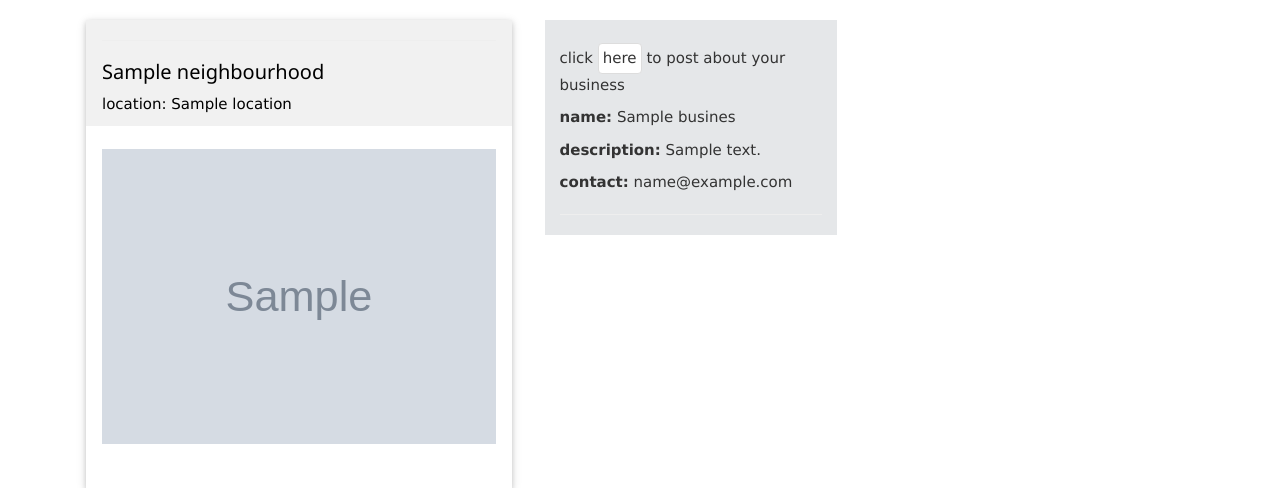
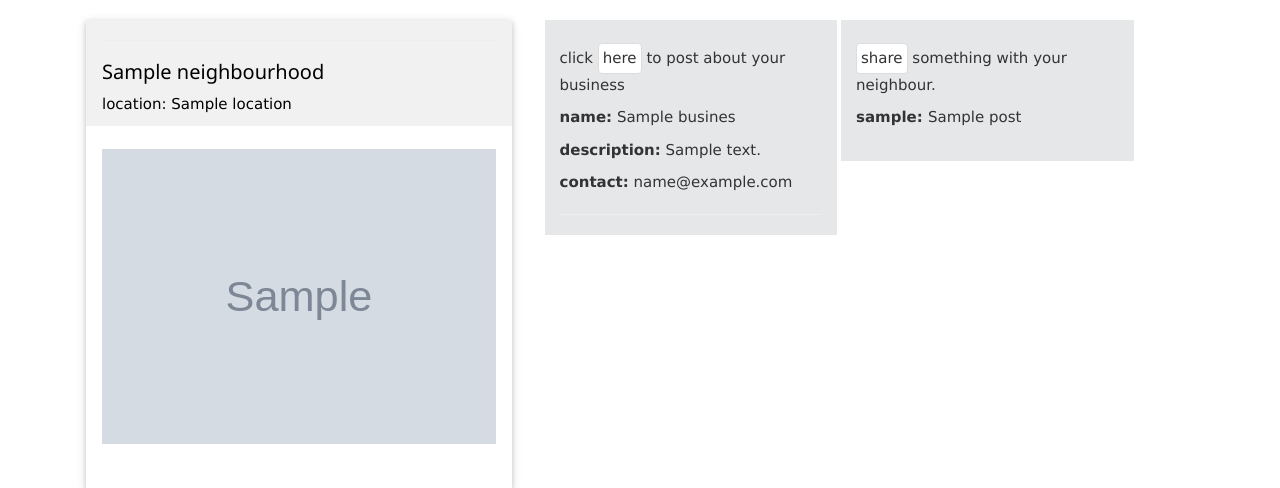
Before and after one commit to LincolnMoki/neighborhood, a Django app: template neighborhood/templates/details.html in a window 1280 px wide. Shown: the top 488 px of the page. Run offline with Django 3.2, Linux system fonts and the light colour scheme; the template is opened without the code that fills it: most values are stand-ins (such as "Sample title", 1, 10 or a date in 2020); grey boxes marked "Sample" are stand-in pictures; some libraries are stand-ins or nearby versions.

Commit message:
added a div style and a class img thumbnail for post

```diff
--- a/neighborhood/templates/details.html
+++ b/neighborhood/templates/details.html
@@ -43,6 +43,23 @@
               {%endif%}
           </div>
 
+          <div style="background-color:#E5E7E9; margin-top:20px; margin-right:2px; margin-left:2px;" class="col-md-3">
+            <br>
+              <p><a class="img-thumbnail" href="{%url 'new_post' pk=neighbourhood.id %}" style="text-decoration:none;">
+                      share
+                  </a> something with your neighbour. </p>
+              {%if posts%}
+              {%for post in posts%}
+              <p><strong>{{post.user.username}}: </strong> {{post.post}}</p>
+              {%endfor%}
+              {%else%}
+              <p><b>no post by {{user.username}} at the moment</b></p>
+              {%endif%}
+              <br>
+          </div>
+      </div>
+  </div>
+
 
 
 
```
